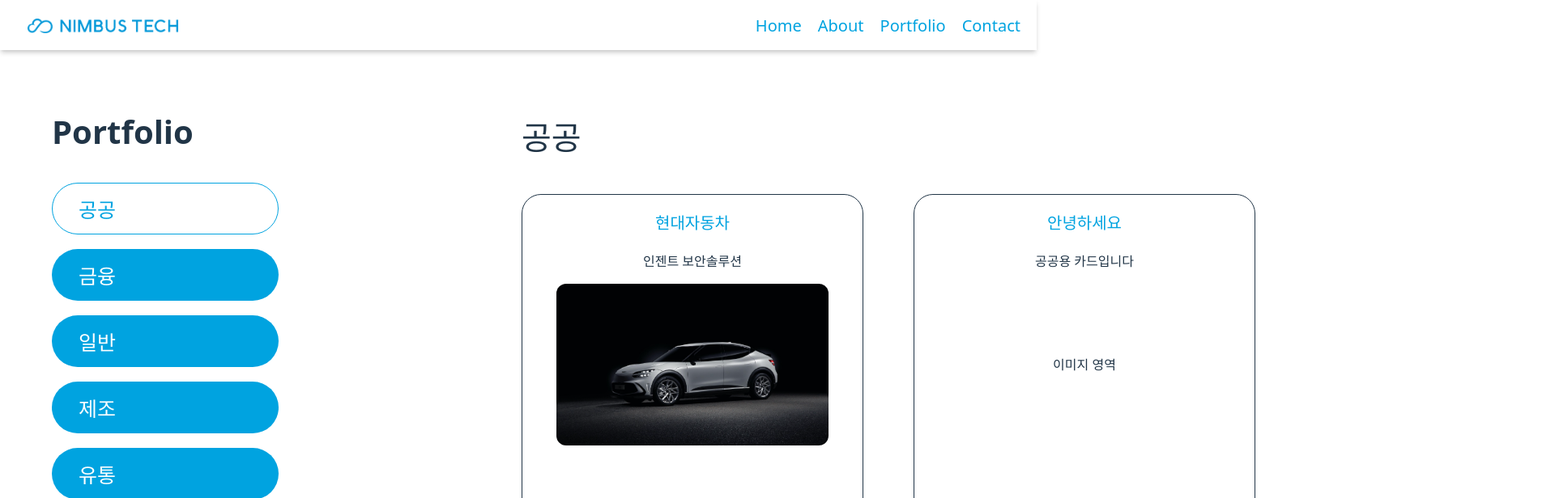
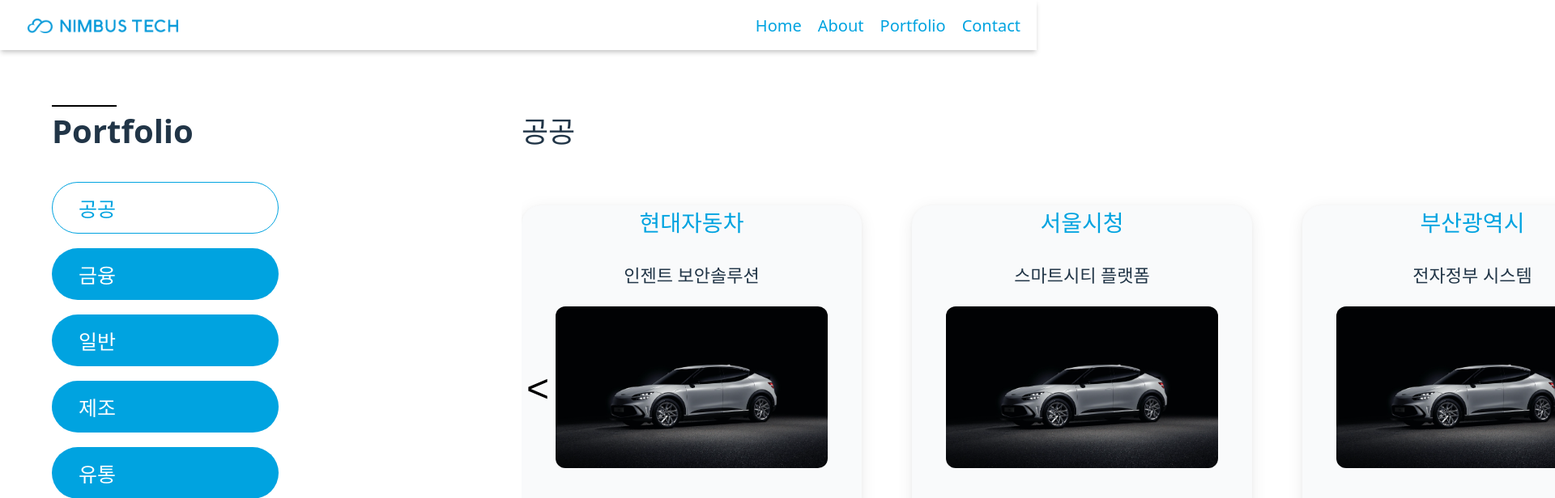
Before and after one commit to onexhana/nimbustech_website, a React (Vite) app: page /portfolio in a window 1280 px wide. Shown: the top 616 px of the page at 81% size, 1920 px wide, since content can reach past the window. Built offline with nearby package versions, Linux system fonts and the light colour scheme.

Commit message:
feat: (PortfolioPage.tsx, portfolioData.ts, PortfolioCardList.tsx, PortfolioCard.tsx, CategoryFilter.tsx) 0819

```diff
--- a/src/components/Portfolio/CategoryFilter.tsx
+++ b/src/components/Portfolio/CategoryFilter.tsx
@@ -10,7 +10,18 @@ interface CategoryFilterProps {
 const CategoryFilter = ({ selectedCategory, onCategoryChange }: CategoryFilterProps) => {
   return (
     <div className="flex flex-col h-full">
-      <h2 className="text-[40px] font-extrabold mb-6 text-black tracking-tight">Portfolio</h2>
+      <div className="flex flex-col" style={{ marginTop: '30px' }}> {/* Portfolio 제목을 카드와 평행하게 배치 */}
+        {/* Portfolio 위 장식 선 */}
+        <div
+          style={{
+            width: '80px',
+            height: '2px',
+            backgroundColor: '#000000',
+            marginBottom: '0px'
+          }}
+        ></div>
+        <h2 className="text-[40px] font-extrabold mb-6 text-black tracking-tight" style={{ marginTop: '0px' }}>Portfolio</h2>
+      </div>
       <div className="flex flex-col flex-1" style={{ rowGap: '18px' }}> {/* 버튼 별 간격 설정 칸 */}
         {portfolioCategories.map((cat) => {
           const isSelected = selectedCategory === cat;
--- a/src/components/Portfolio/PortfolioCard.tsx
+++ b/src/components/Portfolio/PortfolioCard.tsx
@@ -9,16 +9,21 @@ interface PortfolioCardProps {
 const PortfolioCard = ({ title, description, category, image }: PortfolioCardProps) => {
   return (
     <div
-      className="bg-white rounded-[24px] p-10 shadow-lg border border-black hover:shadow-xl transition-shadow duration-300"
-      style={{ width: '420px', height: '480px' }} // 카드 크기 설정 높이 조정하기 역할
+      className="rounded-[24px] p-10 transition-all duration-300"
+      style={{
+        width: '420px',
+        height: '480px',
+        backgroundColor: '#f9fafb',
+        boxShadow: '0 4px 20px rgba(0, 0, 0, 0.08), 0 1px 4px rgba(0, 0, 0, 0.04)'
+      }} // 카드 크기, 배경색 및 부드러운 그림자
     >
       {/* 제목 */}
       <div className="text-center mb-4">
-        <h3 className="text-[#00A3E0] text-[20px] font-bold">{title}</h3>
+        <h3 className="text-[#00A3E0] text-[28px] font-bold">{title}</h3>
       </div>
 
       {/* 설명 텍스트 */}
-      <p className="text-black text-[16px] text-center mb-6 font-medium">
+      <p className="text-black text-[22px] text-center mb-6 font-black">
         {description}
       </p>
 
--- a/src/components/Portfolio/PortfolioCardList.tsx
+++ b/src/components/Portfolio/PortfolioCardList.tsx
@@ -17,16 +17,26 @@ const PortfolioCardList = ({ projects }: Props) => {
   const scrollRef = useRef<HTMLDivElement | null>(null);
 
   const cardWidthPx = useMemo(() => 420, []); // 카드 폭(px) - 카드 크기에 맞춰 조정
-  const gapPx = useMemo(() => 32, []); // 카드 간격(px)
+  const gapPx = useMemo(() => 62, []); // 카드 간격(px) - style의 gap과 일치
 
   const handleNext = () => {
     if (!scrollRef.current) return;
-    scrollRef.current.scrollBy({ left: cardWidthPx + gapPx, behavior: "smooth" });
+    console.log("Next button clicked");
+    const scrollAmount = cardWidthPx + gapPx;
+    console.log("Scroll amount:", scrollAmount);
+    console.log("Current scroll position:", scrollRef.current.scrollLeft);
+    console.log("Container width:", scrollRef.current.clientWidth);
+    console.log("Total scroll width:", scrollRef.current.scrollWidth);
+    scrollRef.current.scrollBy({ left: scrollAmount, behavior: "smooth" });
   };
 
   const handlePrev = () => {
     if (!scrollRef.current) return;
-    scrollRef.current.scrollBy({ left: -(cardWidthPx + gapPx), behavior: "smooth" });
+    console.log("Prev button clicked");
+    const scrollAmount = cardWidthPx + gapPx;
+    console.log("Scroll amount:", -scrollAmount);
+    console.log("Current scroll position:", scrollRef.current.scrollLeft);
+    scrollRef.current.scrollBy({ left: -scrollAmount, behavior: "smooth" });
   };
 
   return (
@@ -60,20 +70,18 @@ const PortfolioCardList = ({ projects }: Props) => {
         ))}
       </div>
 
-      {/* 좌우 이동 버튼 */}
+      {/* < 화살표 버튼 하나만 */}
       <button
+        type="button"
         aria-label="previous"
-        onClick={handlePrev}
-        className="hidden md:flex items-center justify-center absolute -left-5 top-1/2 -translate-y-1/2 w-11 h-11 rounded-full bg-white border border-gray-200 shadow hover:bg-gray-50"
+        onClick={(e) => {
+          e.preventDefault();
+          e.stopPropagation();
+          handlePrev();
+        }}
+        className="flex items-center justify-center absolute -left-20 top-1/2 -translate-y-1/2 w-20 h-20 bg-transparent border-none cursor-pointer z-20"
       >
-        ‹
-      </button>
-      <button
-        aria-label="next"
-        onClick={handleNext}
-        className="hidden md:flex items-center justify-center absolute -right-5 top-1/2 -translate-y-1/2 w-11 h-11 rounded-full bg-white border border-gray-200 shadow hover:bg-gray-50"
-      >
-        ›
+        <span className="font-black text-gray-600 hover:text-gray-800 transition-colors duration-200" style={{ fontSize: '3rem' }}>&lt;</span>
       </button>
     </div>
   );
--- a/src/data/portfolioData.ts
+++ b/src/data/portfolioData.ts
@@ -1,5 +1,6 @@
 // 포트폴리오 프로젝트 데이터
 export const portfolioProjects = [
+  // 공공 카테고리 (5개)
   {
     id: 1,
     title: "현대자동차",
@@ -7,17 +8,45 @@ export const portfolioProjects = [
     category: "공공",
     image: "/portfolio_photo/제조_현대 자동차.png"
   },
-  { id: 2, title: "프로젝트 2", description: "설명 텍스트", category: "금융" },
-  { id: 3, title: "프로젝트 3", description: "설명 텍스트", category: "일반" },
-  { id: 4, title: "프로젝트 4", description: "설명 텍스트", category: "제조" },
-  { id: 5, title: "프로젝트 5", description: "설명 텍스트", category: "유통" },
-  { id: 6, title: "프로젝트 6", description: "설명 텍스트", category: "기타" },
-  {
-    id: 99,
-    title: "안녕하세요",
-    description: "공공용 카드입니다",
-    category: "공공"
-  },
+  { id: 2, title: "서울시청", description: "스마트시티 플랫폼", category: "공공", image: "/portfolio_photo/제조_현대 자동차.png" },
+  { id: 3, title: "부산광역시", description: "전자정부 시스템", category: "공공", image: "/portfolio_photo/제조_현대 자동차.png" },
+  { id: 4, title: "국민건강보험공단", description: "의료정보 통합시스템", category: "공공", image: "/portfolio_photo/제조_현대 자동차.png" },
+  { id: 5, title: "한국전력공사", description: "스마트그리드 구축", category: "공공", image: "/portfolio_photo/제조_현대 자동차.png" },
+
+  // 금융 카테고리 (5개)
+  { id: 6, title: "KB국민은행", description: "디지털 뱅킹 플랫폼", category: "금융", image: "/portfolio_photo/제조_현대 자동차.png" },
+  { id: 7, title: "신한금융그룹", description: "핀테크 솔루션", category: "금융", image: "/portfolio_photo/제조_현대 자동차.png" },
+  { id: 8, title: "우리은행", description: "모바일 뱅킹 앱", category: "금융", image: "/portfolio_photo/제조_현대 자동차.png" },
+  { id: 9, title: "하나은행", description: "블록체인 송금시스템", category: "금융", image: "/portfolio_photo/제조_현대 자동차.png" },
+  { id: 10, title: "NH농협은행", description: "농업금융 플랫폼", category: "금융", image: "/portfolio_photo/제조_현대 자동차.png" },
+
+  // 일반 카테고리 (5개)
+  { id: 11, title: "네이버", description: "클라우드 인프라", category: "일반", image: "/portfolio_photo/제조_현대 자동차.png" },
+  { id: 12, title: "카카오", description: "메신저 보안 시스템", category: "일반", image: "/portfolio_photo/제조_현대 자동차.png" },
+  { id: 13, title: "쿠팡", description: "물류관리 시스템", category: "일반", image: "/portfolio_photo/제조_현대 자동차.png" },
+  { id: 14, title: "배달의민족", description: "주문관리 플랫폼", category: "일반", image: "/portfolio_photo/제조_현대 자동차.png" },
+  { id: 15, title: "당근마켓", description: "지역기반 거래시스템", category: "일반", image: "/portfolio_photo/제조_현대 자동차.png" },
+
+  // 제조 카테고리 (5개)
+  { id: 16, title: "삼성전자", description: "스마트팩토리 구축", category: "제조", image: "/portfolio_photo/제조_현대 자동차.png" },
+  { id: 17, title: "LG전자", description: "IoT 보안 솔루션", category: "제조", image: "/portfolio_photo/제조_현대 자동차.png" },
+  { id: 18, title: "포스코", description: "철강생산 자동화", category: "제조", image: "/portfolio_photo/제조_현대 자동차.png" },
+  { id: 19, title: "SK하이닉스", description: "반도체 공정관리", category: "제조", image: "/portfolio_photo/제조_현대 자동차.png" },
+  { id: 20, title: "현대중공업", description: "조선업 디지털화", category: "제조", image: "/portfolio_photo/제조_현대 자동차.png" },
+
+  // 유통 카테고리 (5개)
+  { id: 21, title: "롯데마트", description: "옴니채널 플랫폼", category: "유통", image: "/portfolio_photo/제조_현대 자동차.png" },
+  { id: 22, title: "이마트", description: "POS 시스템 구축", category: "유통", image: "/portfolio_photo/제조_현대 자동차.png" },
+  { id: 23, title: "홈플러스", description: "재고관리 시스템", category: "유통", image: "/portfolio_photo/제조_현대 자동차.png" },
+  { id: 24, title: "GS25", description: "편의점 통합관리", category: "유통", image: "/portfolio_photo/제조_현대 자동차.png" },
+  { id: 25, title: "CU편의점", description: "무인매장 솔루션", category: "유통", image: "/portfolio_photo/제조_현대 자동차.png" },
+
+  // 기타 카테고리 (5개)
+  { id: 26, title: "연세대학교", description: "학사관리 시스템", category: "기타", image: "/portfolio_photo/제조_현대 자동차.png" },
+  { id: 27, title: "서울대병원", description: "병원정보 시스템", category: "기타", image: "/portfolio_photo/제조_현대 자동차.png" },
+  { id: 28, title: "스타트업 A", description: "AI 챗봇 개발", category: "기타", image: "/portfolio_photo/제조_현대 자동차.png" },
+  { id: 29, title: "NGO 단체 B", description: "기부금 관리 플랫폼", category: "기타", image: "/portfolio_photo/제조_현대 자동차.png" },
+  { id: 30, title: "문화재청", description: "문화재 보존 시스템", category: "기타", image: "/portfolio_photo/제조_현대 자동차.png" },
 ];
 
 // 카테고리 목록
--- a/src/pages/PortfolioPage.tsx
+++ b/src/pages/PortfolioPage.tsx
@@ -18,7 +18,7 @@ const PortfolioPage = () => {
           />
 
           <div className="flex-1 flex flex-col h-full" style={{ marginLeft: '300px' }}> {/* 필터와 카드섹션 사이 여백*/}
-            <h3 className="text-[40px] font-extrabold mb-6 text-black tracking-tight">{selectedCategory}</h3>
+            <h3 className="text-[36px] font-extrabold mb-6 text-black tracking-tight">{selectedCategory}</h3>
             <div className="flex-1">
               <PortfolioCardList projects={filtered} />
             </div>
```
